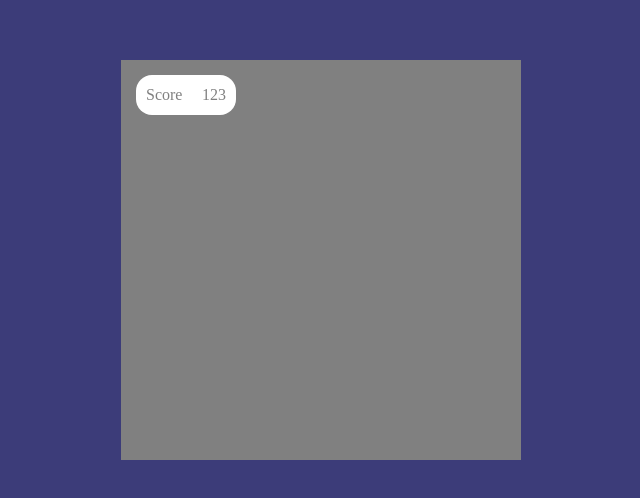
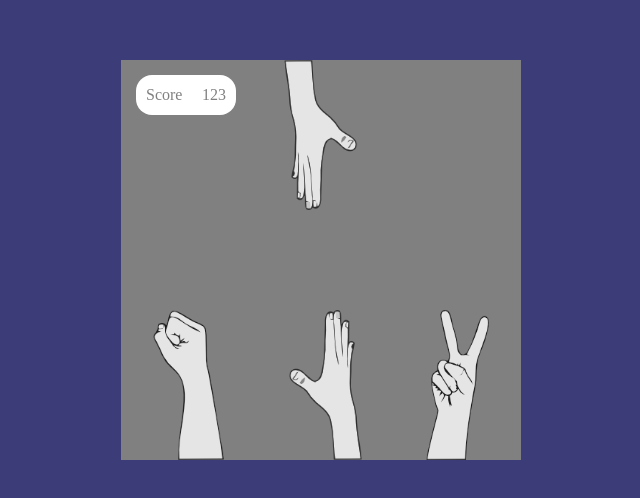
Before and after one commit to womoboy/mini-game-stone-paper-scissors-, a plain HTML site: page index.html in a window 1280 px wide. Shown: the part 140-638 px from the top of the page, without its empty margins (319-959 px from the left). Drawn offline with Linux system fonts and the light colour scheme.

Commit message:
style fixed

```diff
--- a/index.html
+++ b/index.html
@@ -15,9 +15,11 @@
                 <p>Score</p>
                 <p>123</p>
             </div>
-            <div id="cpuHand"></div>
-            <div id="userHand"></div>
+            <div id="cpuHandFrame"></div>
+            <div id="playerHandFrame"></div>
         </div>
     </section>
+
+    <script src="main.js"></script>
 </body>
 </html>
--- a/main.js
+++ b/main.js
@@ -0,0 +1,25 @@
+const cpuHandFrame = document.getElementById('cpuHandFrame');
+const playerHandFrame = document.getElementById('playerHandFrame');
+
+//create hand image
+function createHand(str, element){
+    const buildElement = document.createElement('img');
+    let imageAddress = '';
+
+    if(str == 'stone'){
+        imageAddress = 'library/stone.png';
+    } else if (str == 'scissors'){
+        imageAddress = 'library/scissors.png';
+    } else if (str == 'paper') {
+        imageAddress = 'library/paper.png';
+    }
+
+    buildElement.src = imageAddress;
+    buildElement.classList.add('hand-pic');
+    element.appendChild(buildElement);
+}
+
+createHand('paper', cpuHandFrame);
+createHand('stone', playerHandFrame);
+createHand('paper', playerHandFrame);
+createHand('scissors', playerHandFrame);
--- a/style.scss
+++ b/style.scss
@@ -7,6 +7,7 @@ $darkBlue: rgb(60, 60, 121);
     margin: 0;
     padding: 0;
     box-sizing: border-box;
+    user-select: none;
 }
 
 body {
@@ -23,6 +24,7 @@ body {
     background-color: $gray;
     margin: auto;
     position: relative;
+    overflow: hidden;
 }
 
 #score {
@@ -39,3 +41,36 @@ body {
     left: 15px;
     padding: 0 10px;
 }
+
+.hand-pic {
+    height: 100%;
+}
+
+#cpuHandFrame {
+    height: 160px;
+    text-align: center;
+    padding-bottom: 10px;
+}
+
+#cpuHandFrame img {
+    transform: rotate(180deg);
+}
+
+#playerHandFrame {
+    width: 100%;
+    height: 160px;
+    padding-top: 10px;
+    display: flex;
+    justify-content: space-around;
+    position: absolute;
+    bottom: 0;
+    left: 0;
+}
+
+#playerHandFrame .hand-pic:hover {
+    background-color: white;
+}
+
+#playerHandFrame .hand-pic:active {
+    background-color: orange;
+}
```
Also changed, not shown: library/paper.png (renamed from library/hand-paper.png), library/scissors.png (renamed from library/hand-scissors.png), library/stone.png (renamed from library/hand-stone.png), style.css, 1 other file.
